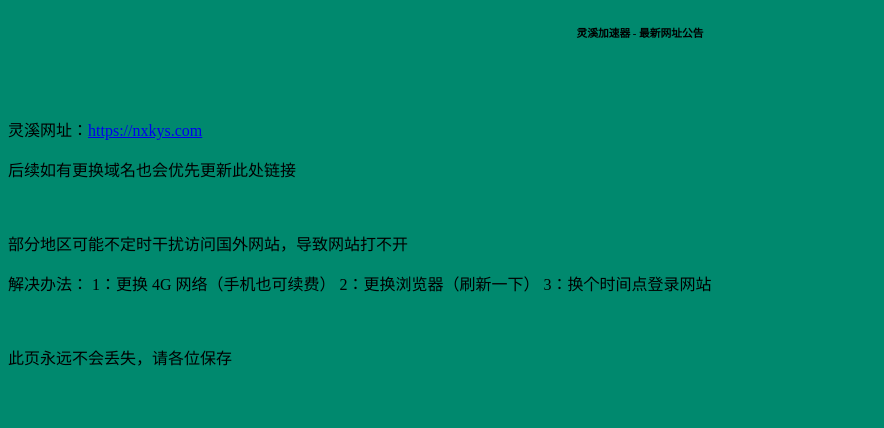
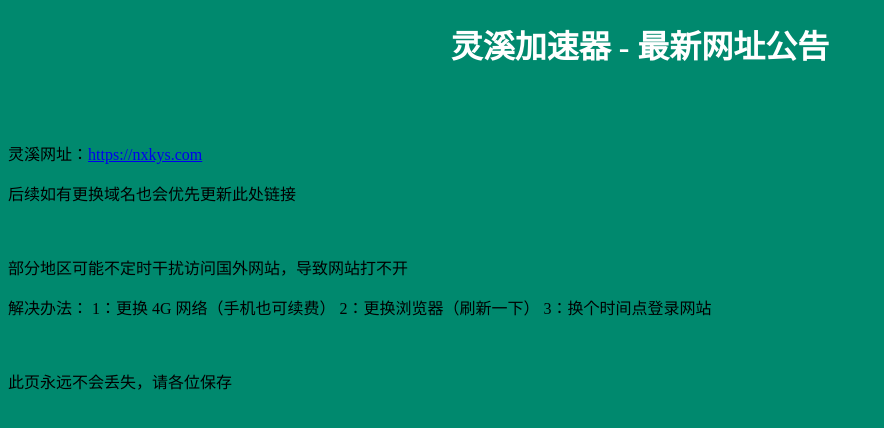
Before and after one commit to awkys/awkys.github.io, a plain HTML site: page index.html in a window 1280 px wide. Shown: the whole page, without its empty margins (0-884 px from the left). Drawn offline with Linux system fonts and the light colour scheme.

Commit message:
Update index.html

```diff
--- a/index.html
+++ b/index.html
@@ -9,7 +9,7 @@
 </head>
 <body  style="background-color:rgb(0,137,110);">
     <div>
-        <h6 align="center"><font color="#000000">灵溪加速器 - 最新网址公告</font></h6>
+        <h1 align="center"><font color="White">灵溪加速器 - 最新网址公告</font></h1>
         <br>
         <br>
         <p> 灵溪网址：<a href="https://nxkys.com" target="_blank">https://nxkys.com</a></p>
```
